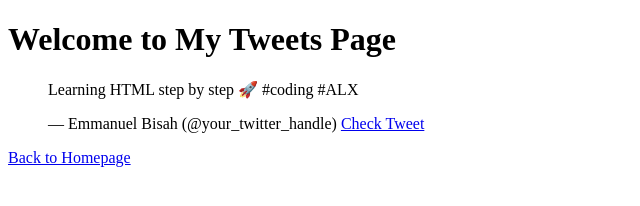
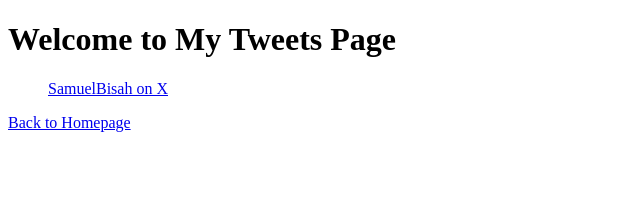
Before and after one commit to emmanuelbisah/My_First_Portfolio, a plain HTML site: page tweets.html in a window 1280 px wide. Shown: the whole page, without its empty margins (0-640 px from the left). Drawn offline with Linux system fonts and the light colour scheme.

```diff
--- a/tweets.html
+++ b/tweets.html
@@ -8,11 +8,9 @@
 <body>
   <h1>Welcome to My Tweets Page</h1>
 
-  <!-- Embedded Tweet -->
+  <!-- Embedded Tweet from your link -->
   <blockquote class="twitter-tweet">
-    <p lang="en" dir="ltr">Learning HTML step by step 🚀 #coding #ALX</p>
-    &mdash; Emmanuel Bisah (@your_twitter_handle)
-    <a href="https://twitter.com/TwitterDev/status/560070183650213889">Check Tweet</a>
+    <a href="https://x.com/SamuelBisah">SamuelBisah on X</a>
   </blockquote>
   <script async src="https://platform.twitter.com/widgets.js" charset="utf-8"></script>
 
```
